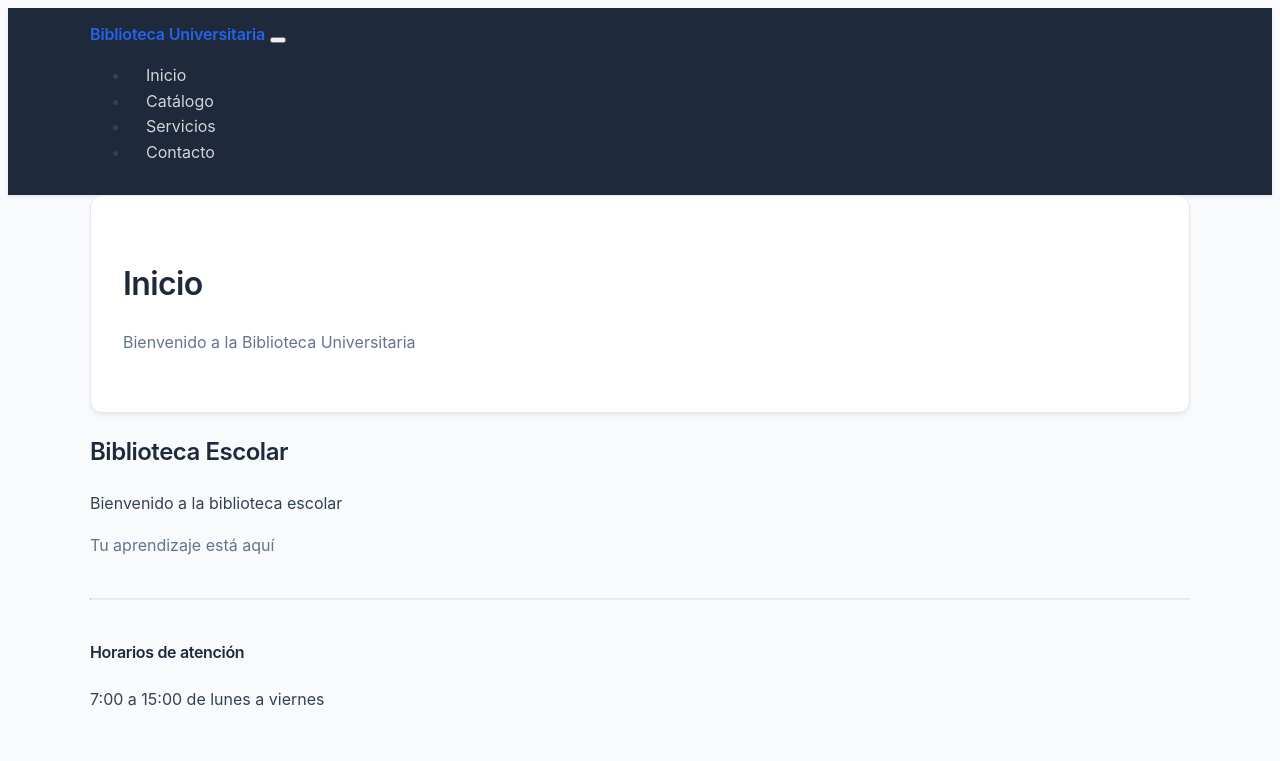
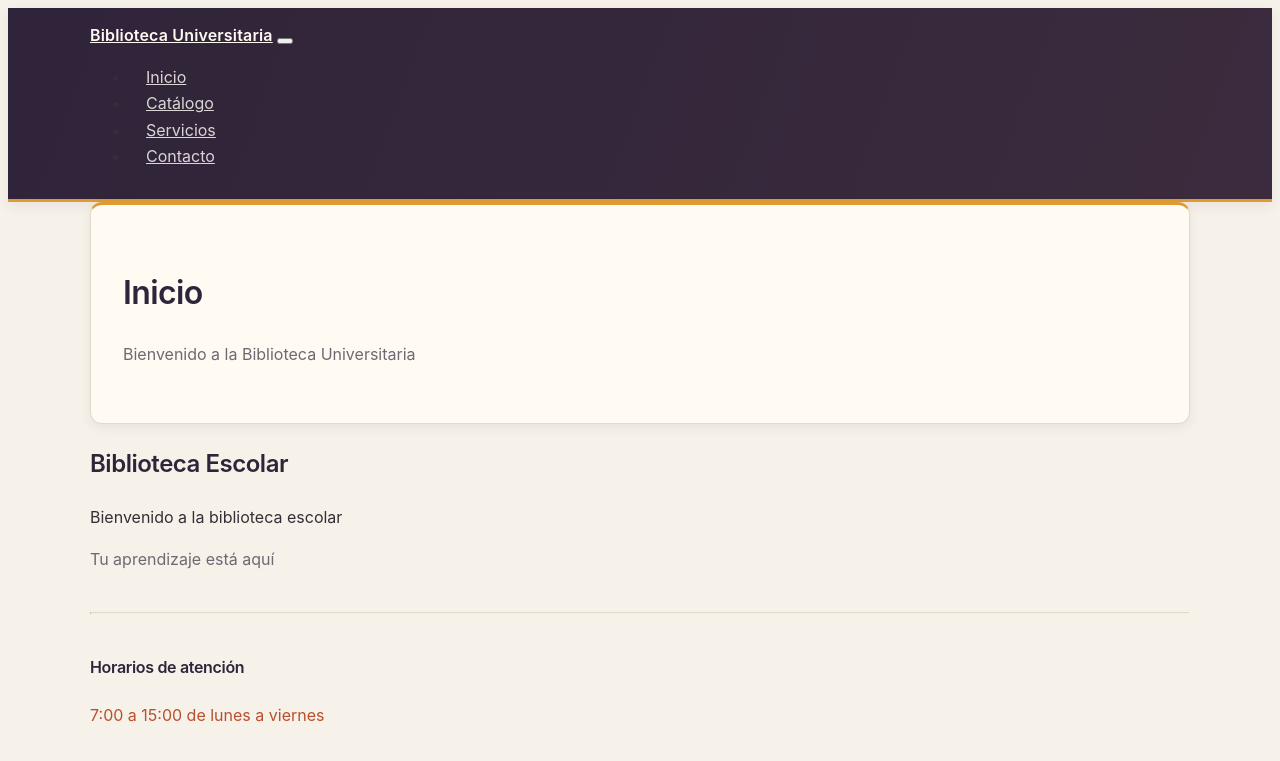
Before and after one commit to jonathanmora07/Practica-Biblioteca-, a Flask app: page / in a window 1280 px wide. Shown: the top 761 px of the page. Run offline with Flask 3, Linux system fonts and the light colour scheme.

Commit message:
Aplicacion de estilos 30/11/2026

```diff
--- a/static/css/styles.css
+++ b/static/css/styles.css
@@ -1,88 +1,86 @@
-/* ==========================================
-   ESTILOS GENERALES Y PALETA MINIMALISTA
-   ========================================== */
 :root {
-  --primary-color: #1e293b;       /* Azul pizarra oscuro (profesional y elegante) */
-  --accent-color: #2563eb;        /* Azul vibrante sobrio para hipervínculos/detalles */
-  --bg-light: #f8fafc;            /* Fondo gris ultra claro para la página */
-  --card-bg: #ffffff;             /* Fondo de tarjetas e ítems */
-  --text-main: #334155;           /* Gris oscuro suave para texto de lectura */
-  --text-muted: #64748b;          /* Gris neutro para subtítulos y texto secundario */
-  --border-color: #e2e8f0;        /* Borde tenue y limpio */
-  --radius-sm: 8px;               /* Radio de bordes suaves */
-  --radius-md: 12px;              /* Radio para contenedores principales */
-  --shadow-subtle: 0 4px 6px -1px rgba(0, 0, 0, 0.05), 0 2px 4px -2px rgba(0, 0, 0, 0.05);
-  --shadow-hover: 0 10px 15px -3px rgba(0, 0, 0, 0.08), 0 4px 6px -4px rgba(0, 0, 0, 0.04);
+  --primary-color: #30243a;
+  --accent-color: #b94f2d;
+  --marigold-color: #df9b32;
+  --halloween-purple: #67457c;
+  --bg-light: #f6f1e9;
+  --card-bg: #fffaf2;
+  --text-main: #352e36;
+  --text-muted: #716773;
+  --border-color: #e5d9ce;
+  --radius-sm: 8px;
+  --radius-md: 12px;
+  --shadow-subtle: 0 4px 12px rgba(48, 36, 58, 0.07);
+  --shadow-hover: 0 8px 18px rgba(48, 36, 58, 0.12);
 }
 
 body {
   background-color: var(--bg-light);
   color: var(--text-main);
-  font-family: -apple-system, BlinkMacSystemFont, "Segoe UI", Roboto, "Helvetica Neue", Arial, sans-serif;
-  line-height: 1.6;
+  font-family: -apple-system, BlinkMacSystemFont, "Segoe UI", Roboto,
+    "Helvetica Neue", Arial, sans-serif;
+  line-height: 1.65;
 }
 
-/* ==========================================
-   ENCABEZADOS Y TIPOGRAFÍA
-   ========================================== */
-h1, h2, h3, h4, h5 {
+.bg-light h1,
+.container-fluid h2,
+.container-fluid h3,
+.container-fluid h4,
+.card-title {
   color: var(--primary-color);
   font-weight: 600;
   letter-spacing: -0.02em;
 }
 
-a {
+.col-md-8 a {
   color: var(--accent-color);
   text-decoration: none;
   transition: color 0.2s ease;
 }
 
-a:hover {
-  color: #1d4ed8;
+.col-md-8 a:hover {
+  color: var(--primary-color);
   text-decoration: underline;
 }
 
-/* ==========================================
-   ESTRUCTURA Y BARRA DE NAVEGACIÓN (layout.html)
-   ========================================== */
 .navbar {
   background-color: var(--primary-color) !important;
-  box-shadow: 0 2px 4px rgba(0, 0, 0, 0.08);
+  background-image: linear-gradient(110deg, #30243a, #3b2b3d);
+  border-bottom: 3px solid var(--marigold-color);
+  box-shadow: var(--shadow-subtle);
   padding: 0.85rem 1.5rem;
 }
 
 .navbar-brand {
+  color: var(--card-bg) !important;
   font-weight: 600 !important;
-  letter-spacing: -0.01em;
+  letter-spacing: 0.01em;
 }
 
 .nav-link {
-  color: rgba(255, 255, 255, 0.8) !important;
-  font-weight: 400;
+  color: rgba(255, 253, 248, 0.82) !important;
+  border-radius: var(--radius-sm);
   padding: 0.5rem 1rem !important;
   transition: color 0.2s ease, background-color 0.2s ease;
-  border-radius: 6px;
 }
 
 .nav-link:hover,
-.nav-link:focus {
-  color: #ffffff !important;
-  background-color: rgba(255, 255, 255, 0.1);
+.nav-link:focus-visible {
+  color: #fffdf8 !important;
+  background-color: rgba(255, 253, 248, 0.1);
 }
 
 .container-fluid {
-  max-width: 1100px; /* Centra el contenido limitando el ancho para mejor legibilidad */
+  max-width: 1100px;
   margin: 0 auto;
+  padding-right: 1.5rem;
   padding-left: 1.5rem;
-  padding-right: 1.5rem;
 }
 
-/* ==========================================
-   BANNER SUPERIOR Y JUMBOTRON (bg-light)
-   ========================================== */
 .bg-light.p-4.rounded-3 {
   background-color: var(--card-bg) !important;
   border: 1px solid var(--border-color);
+  border-top: 3px solid var(--marigold-color);
   border-radius: var(--radius-md) !important;
   box-shadow: var(--shadow-subtle);
   padding: 2.5rem 2rem !important;
@@ -93,43 +91,29 @@ a:hover {
   font-weight: 400;
 }
 
-/* ==========================================
-   LISTA DEL CATÁLOGO (catalogo.html)
-   ========================================== */
 .list-group {
+  overflow: hidden;
   border-radius: var(--radius-md);
   box-shadow: var(--shadow-subtle);
-  overflow: hidden;
 }
 
 .list-group-item {
-  border: 1px solid var(--border-color);
-  background-color: var(--card-bg);
   padding: 1.25rem 1.5rem;
   color: var(--text-main);
+  background-color: var(--card-bg);
+  border: 1px solid var(--border-color);
 }
 
 .list-group-item strong {
-  color: var(--primary-color);
+  color: var(--halloween-purple);
 }
 
-.list-group-item:first-child {
-  border-top-left-radius: var(--radius-md);
-  border-top-right-radius: var(--radius-md);
-}
-
-.list-group-item:last-child {
-  border-bottom-left-radius: var(--radius-md);
-  border-bottom-right-radius: var(--radius-md);
-}
-
-/* ==========================================
-   TARJETAS DE SERVICIOS (servicios.html)
-   ========================================== */
 .card {
+  height: 100%;
+  color: var(--text-main);
+  background-color: var(--card-bg);
   border: 1px solid var(--border-color);
   border-radius: var(--radius-md);
-  background-color: var(--card-bg);
   box-shadow: var(--shadow-subtle);
   transition: transform 0.2s ease, box-shadow 0.2s ease;
 }
@@ -144,9 +128,11 @@ a:hover {
 }
 
 .card-title {
-  color: var(--primary-color);
-  font-weight: 600;
   margin-bottom: 0.75rem;
+}
+
+.text-muted {
+  color: var(--text-muted) !important;
 }
 
 .card-text {
@@ -154,15 +140,20 @@ a:hover {
   font-size: 0.95rem;
 }
 
-/* ==========================================
-   SECCIONES SECUNDARIAS (index.html, contacto.html)
-   ========================================== */
-.text-muted {
-  color: var(--text-muted) !important;
+.my-4 {
+  margin: 2.5rem 0 !important;
+  border-top: 1px solid var(--border-color);
+  opacity: 1;
 }
 
-hr.my-4 {
-  border-top: 1px solid var(--border-color);
-  opacity: 1;
-  margin: 2.5rem 0 !important;
+.fw-bold {
+  color: var(--accent-color);
 }
+
+@media (prefers-reduced-motion: reduce) {
+  .col-md-8 a,
+  .nav-link,
+  .card {
+    transition: none;
+  }
+}
```
